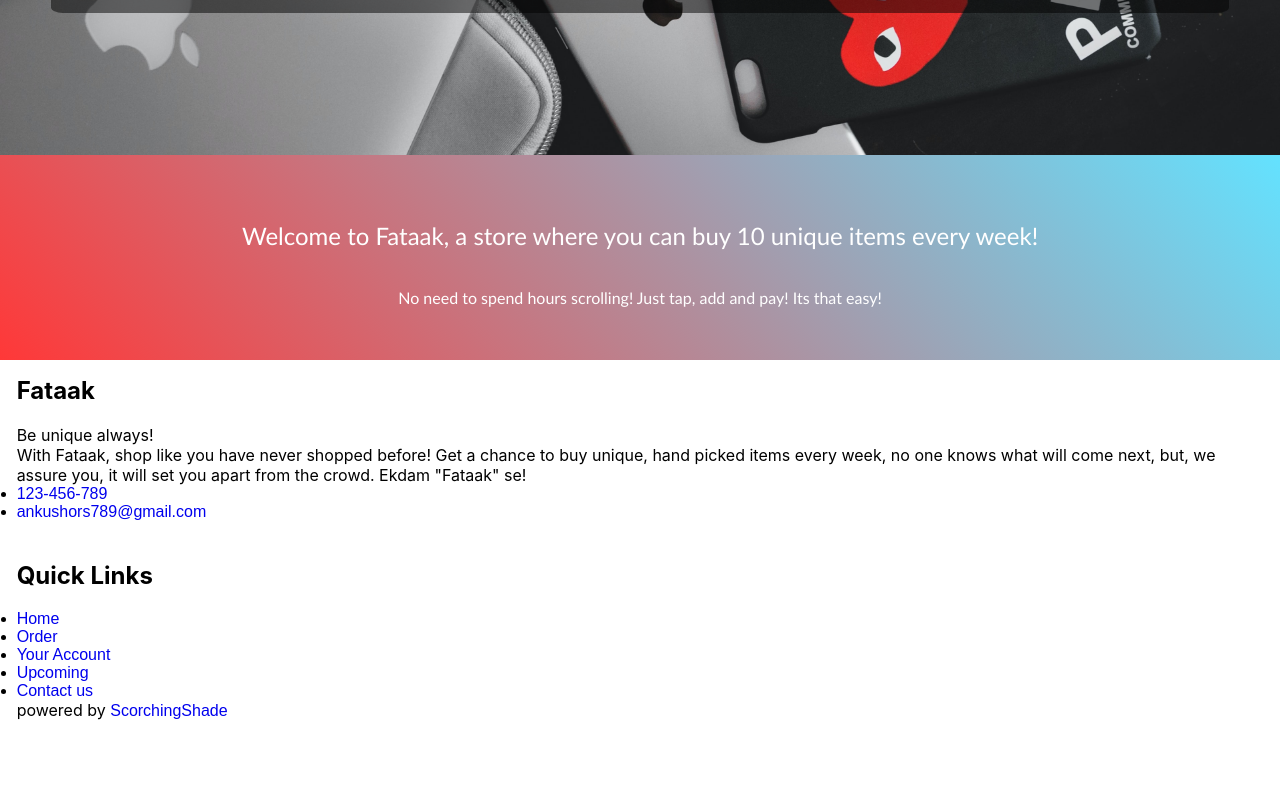
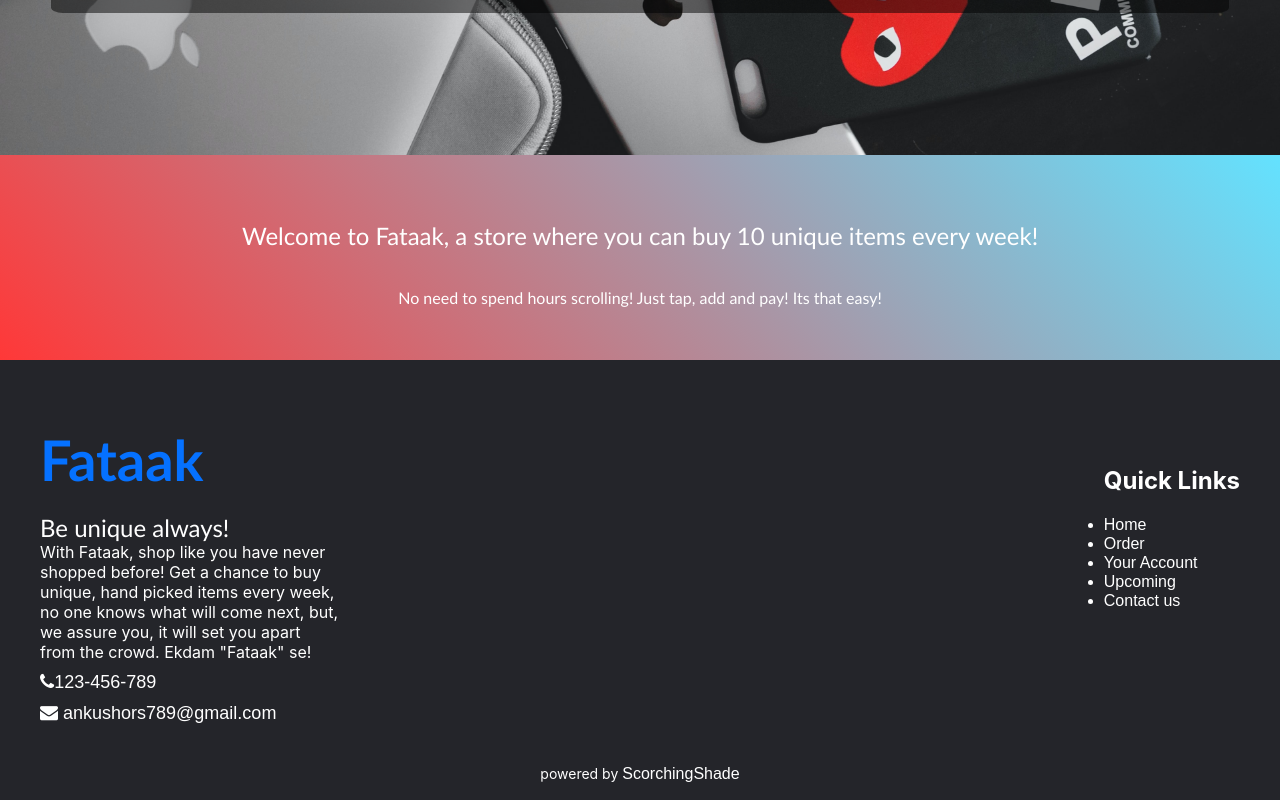
Before and after one commit to ScorchingShade/Fataak, a React (Create React App) app: page / in a window 1280 px wide. Shown: the part 763-1563 px from the top of the page. Before the commit the page ends 1500 px from the top, so only its background shows below. Built offline with nearby package versions, Linux system fonts and the light colour scheme.

Commit message:
corrected className bug

```diff
--- a/src/components/Footer.js
+++ b/src/components/Footer.js
@@ -3,45 +3,45 @@ import React from 'react'
 function Footer() {
     return (
         <div>
-            <footer classname="footer__dark" style={{padding:"1.3%"}}>
-                <div classname="footer__container">
+            <footer className="footer__dark" style={{padding:"1.3%"}}>
+                <div className="footer__container">
 
                 </div>
-                <div classname="footer__container">
-                    <div classname="footer__items">
-                        <div classname="footer__item footer__item-about">
-                            <h2 classname="footer__item-title"><span classname="footer__item-subtitle disp-lg">Fataak</span></h2>
+                <div className="footer__container">
+                    <div className="footer__items">
+                        <div className="footer__item footer__item-about">
+                            <h2 className="footer__item-title"><span className="footer__item-subtitle disp-lg">Fataak</span></h2>
                             <br></br>
-                            <p classname="footer__item-text disp-sm">
+                            <p className="footer__item-text disp-sm">
                                 Be unique always!
                             </p>
                             <p>With Fataak, shop like you have never shopped before! Get a chance to buy unique, hand picked items every week, no one knows what will come next, but, we assure you, it will set you apart from the crowd. Ekdam "Fataak" se!</p>
-                            <ul classname="footer__list">
-                                <li><a classname="footer_list-link" href="tel:123-456-789"><i classname="fa fa-phone"></i>
+                            <ul className="footer__list">
+                                <li><a className="footer_list-link" href="tel:123-456-789"><i className="fa fa-phone"></i>
                                         123-456-789</a></li>
-                                <li><a classname="footer_list-link" href="mailto:ankushors789@gmail.com"><i
-                                            classname="fa fa-envelope"></i> ankushors789@gmail.com</a></li>
+                                <li><a className="footer_list-link" href="mailto:ankushors789@gmail.com"><i
+                                            className="fa fa-envelope"></i> ankushors789@gmail.com</a></li>
 
                             </ul>
                         </div>
 
-                        <div classname="footer__item footer__item-links">
+                        <div className="footer__item footer__item-links">
                         <br></br>
                         <br></br>
-                            <h2 classname="footer__item-title">Quick Links</h2>
+                            <h2 className="footer__item-title">Quick Links</h2>
                             <br></br>
-                            <ul classname="footer__item-list">
-                                <li><a classname="footer__item-link" href="#">Home</a></li>
-                                <li><a classname="footer__item-link" href="#">Order</a></li>
-                                <li><a classname="footer__item-link" href="#">Your Account</a></li>
-                                <li><a classname="footer__item-link" href="#">Upcoming</a></li>
-                                <li><a classname="footer__item-link" href="#">Contact us</a></li>
+                            <ul className="footer__item-list">
+                                <li><a className="footer__item-link" href="#">Home</a></li>
+                                <li><a className="footer__item-link" href="#">Order</a></li>
+                                <li><a className="footer__item-link" href="#">Your Account</a></li>
+                                <li><a className="footer__item-link" href="#">Upcoming</a></li>
+                                <li><a className="footer__item-link" href="#">Contact us</a></li>
                             </ul>
                         </div>
 
                     </div>
                 </div>
-                <div classname="footer__container footer__copy">
+                <div className="footer__container footer__copy">
                     <p>powered by <a href="https://github.com/ScorchingShade/Pinch">ScorchingShade</a></p>
                 </div>
             </footer>
```
